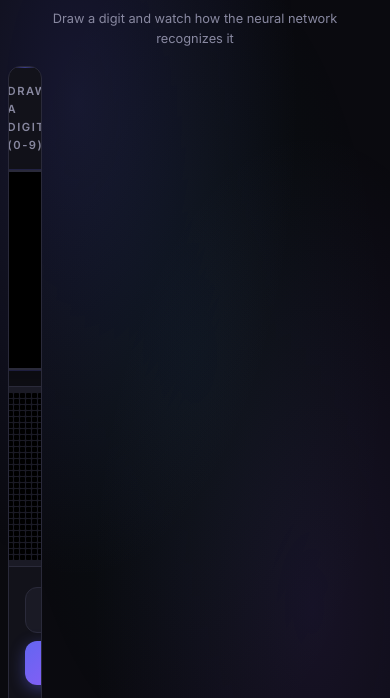
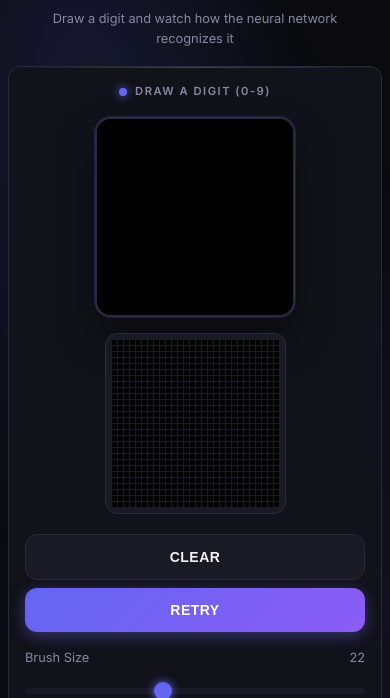
Before and after one commit to Chronos778/neural-visualizer, a plain HTML site: page index.html in a window 390 px wide. Shown: the part 67-765 px from the top of the page. Drawn offline with Linux system fonts and the light colour scheme; no server answers.

Commit message:
fix: force single column layout on mobile phones

```diff
--- a/styles.css
+++ b/styles.css
@@ -474,6 +474,14 @@ footer p {
         grid-template-rows: auto auto;
     }
 
+    .drawing-section {
+        grid-column: 1;
+    }
+
+    .results-section {
+        grid-column: 2;
+    }
+
     .visualization-section {
         grid-column: 1 / -1;
         order: 3;
@@ -498,13 +506,15 @@ footer p {
     }
 
     .main-content {
-        grid-template-columns: 1fr;
+        display: flex;
+        flex-direction: column;
         gap: 16px;
     }
 
     section {
         padding: 20px;
         border-radius: 16px;
+        width: 100%;
     }
 
     .drawing-section {
@@ -520,8 +530,10 @@ footer p {
     }
 
     #drawingCanvas {
-        width: 260px;
-        height: 260px;
+        width: 100%;
+        max-width: 280px;
+        height: auto;
+        aspect-ratio: 1;
     }
 
     .pixel-preview {
```
